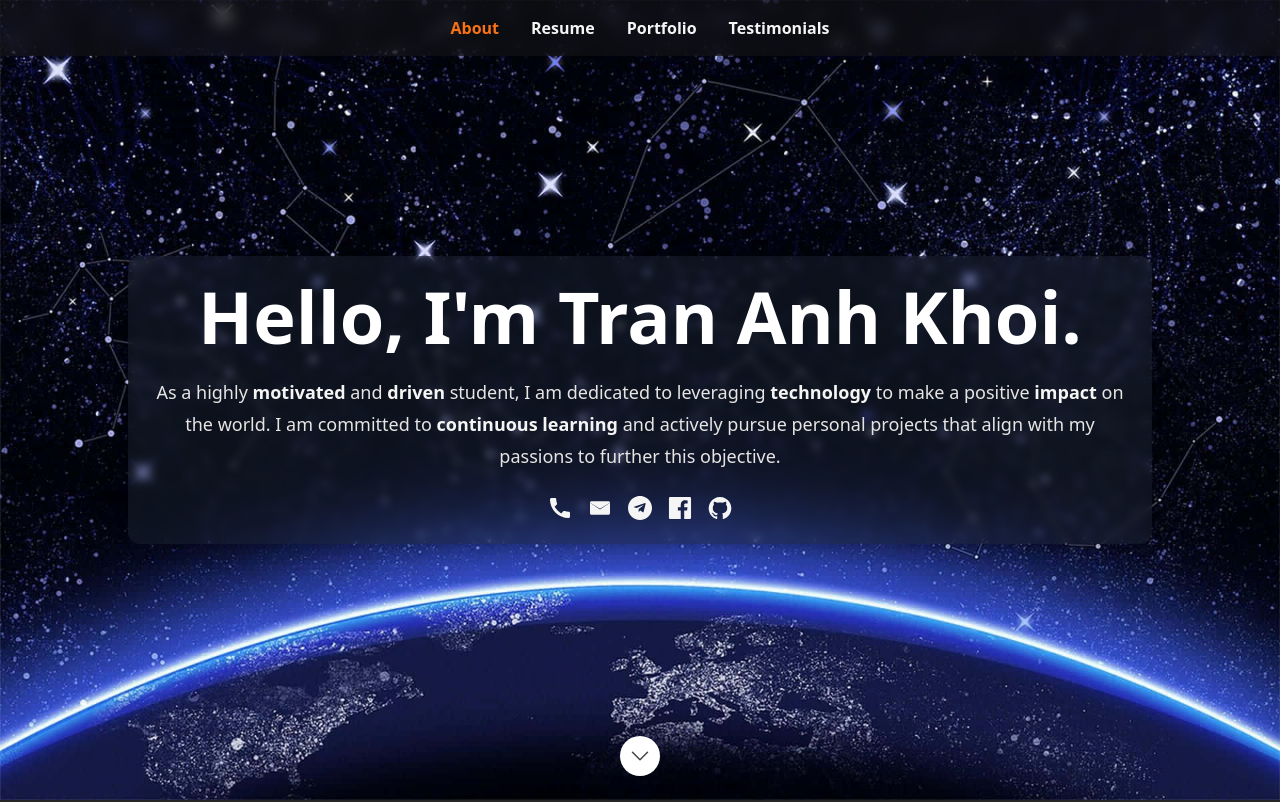
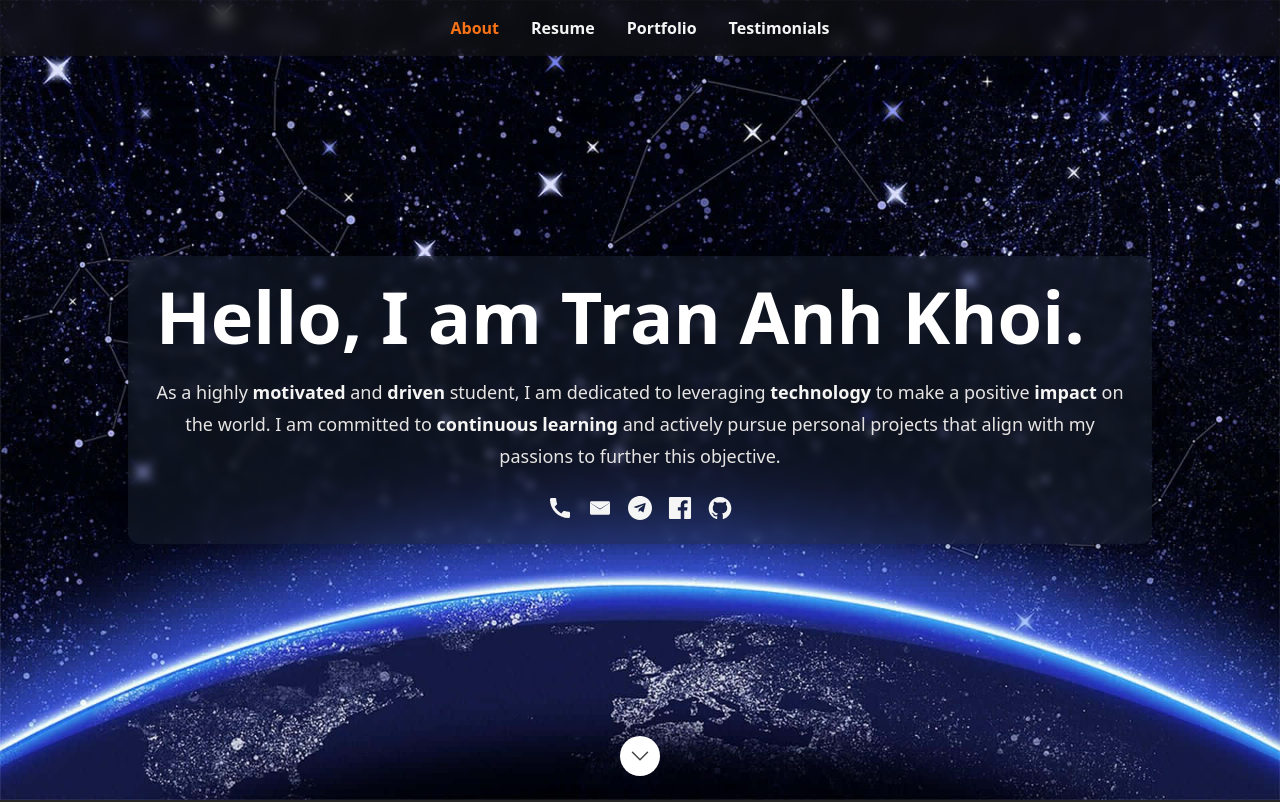
Before and after one commit to AKT311209/OnlineProfile, a Next.js app: page / in a window 1280 px wide. Shown: the top 802 px of the page. Built offline with nearby package versions, Linux system fonts and the light colour scheme.

Commit message:
Add react-typical package and implement typing animation in Hero component

```diff
--- a/package.json
+++ b/package.json
@@ -19,6 +19,7 @@
     "next": "^14.0.3",
     "react": "^18.2.0",
     "react-dom": "^18.2.0",
+    "react-typical": "^0.1.3",
     "ts-pattern": "^5.0.4"
   },
   "devDependencies": {
--- a/src/components/Sections/Hero.tsx
+++ b/src/components/Sections/Hero.tsx
@@ -1,4 +1,5 @@
 import {ChevronDownIcon} from '@heroicons/react/24/outline';
+import Typical from 'react-typical';
 import Image from 'next/image';
 import {FC, memo} from 'react';
 
@@ -19,9 +20,32 @@ const Hero: FC = memo(() => {
           priority
           src={imageSrc}
         />
-        <div className="z-10  max-w-screen-lg px-4 lg:px-0">
+        <div className="z-10 max-w-screen-lg px-4 lg:px-0">
           <div className="flex flex-col items-center gap-y-6 rounded-xl bg-gray-800/40 p-6 text-center shadow-lg backdrop-blur-sm">
-            <h1 className="text-4xl font-bold text-white sm:text-5xl lg:text-7xl">{name}</h1>
+            <h1 className="text-4xl font-bold text-white sm:text-5xl lg:text-7xl">
+              <Typical
+                steps={[
+                  '', 1000,
+                  'H', 100, 'He', 100, 'Hel', 100, 'Hell', 100, 'Hello', 100,
+                  'Hello,', 100, 'Hello, I', 100, 'Hello, I am', 100,
+                  'Hello, I am T', 100, 'Hello, I am Tr', 100, 'Hello, I am Tra', 100,
+                  'Hello, I am Tran', 100, 'Hello, I am Tran A', 100, 'Hello, I am Tran An', 100,
+                  'Hello, I am Tran Anh', 100, 'Hello, I am Tran Anh K', 100,
+                  'Hello, I am Tran Anh Kh', 100, 'Hello, I am Tran Anh Kho', 100,
+                  'Hello, I am Tran Anh Khoi.', 3000,
+                  // reverse
+                  'Hello, I am Tran Anh Kho', 100, 'Hello, I am Tran Anh Kh', 100,
+                  'Hello, I am Tran Anh K', 100, 'Hello, I am Tran Anh', 100,
+                  'Hello, I am Tran An', 100, 'Hello, I am Tran A', 100,
+                  'Hello, I am Tran', 100, 'Hello, I am Tra', 100,
+                  'Hello, I am Tr', 100, 'Hello, I am T', 100,
+                  'Hello, I am', 100, 'Hello, I', 100, 'Hello,', 100,
+                  'Hello', 100, 'Hell', 100, 'Hel', 100, 'He', 100, 'H', 100, '', 1000
+                ]}
+                loop={Infinity}
+                wrapper="span"
+              />
+            </h1>
             {description}
             <div className="flex gap-x-4 text-neutral-100">
               <Socials />
--- a/src/data/data.tsx
+++ b/src/data/data.tsx
@@ -271,7 +271,7 @@ export const education: TimelineItem[] = [
     date: '2024 - 2027',
     location: 'Nguyen Hue High School',
     title: 'High School',
-    content: <p>Nguyen Hue High School provides a supportive environment that fosters intellectual growth and personal development. I value the opportunity to connect with like-minded peers, which allows me to enhance my skills and knowledge more effectively. This enriching experience equips me with the necessary tools and motivation to pursue my future career goals.</p>,
+    content: <p>Nguyen Hue High School offers a nurturing environment that promotes intellectual growth and personal development. I highly appreciate the opportunity to engage with like-minded peers, which enables me to refine my skills and deepen my knowledge more effectively. This enriching experience provides me with the essential tools and inspiration to achieve my future career aspirations.</p>,
   },
 ];
 
--- a/src/globalStyles.scss
+++ b/src/globalStyles.scss
@@ -63,3 +63,14 @@ th {
   width: 0;
   animation: fillBar 2s forwards;
 }
+
+.blinking-cursor {
+  font-weight: 100;
+  font-size: 30px;
+  color: white;
+  -webkit-animation: 1s blink step-end infinite;
+  -moz-animation: 1s blink step-end infinite;
+  -ms-animation: 1s blink step-end infinite;
+  -o-animation: 1s blink step-end infinite;
+  animation: 1s blink step-end infinite;
+}
```
Also changed, not shown: 1 other file (tests, documents, lock files or other folders).
